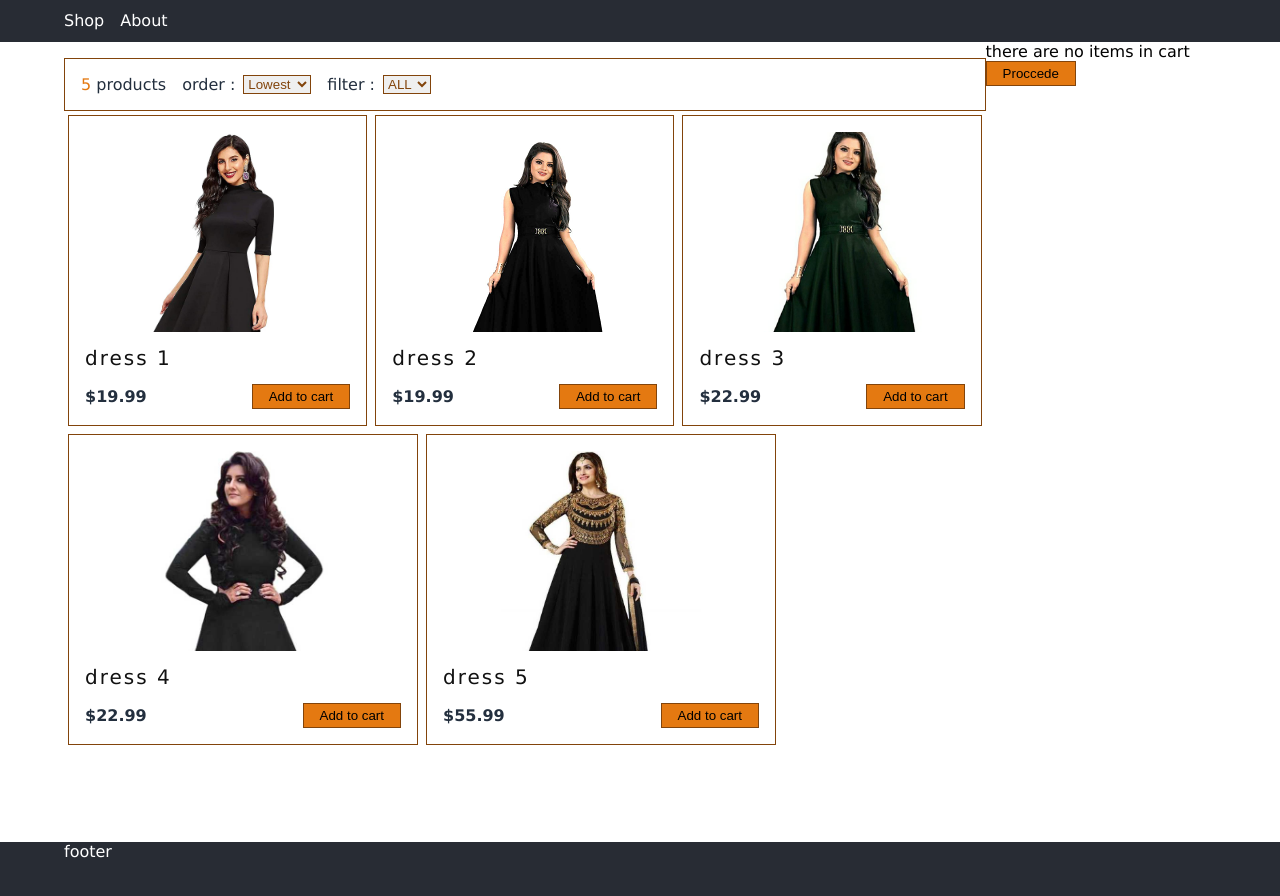
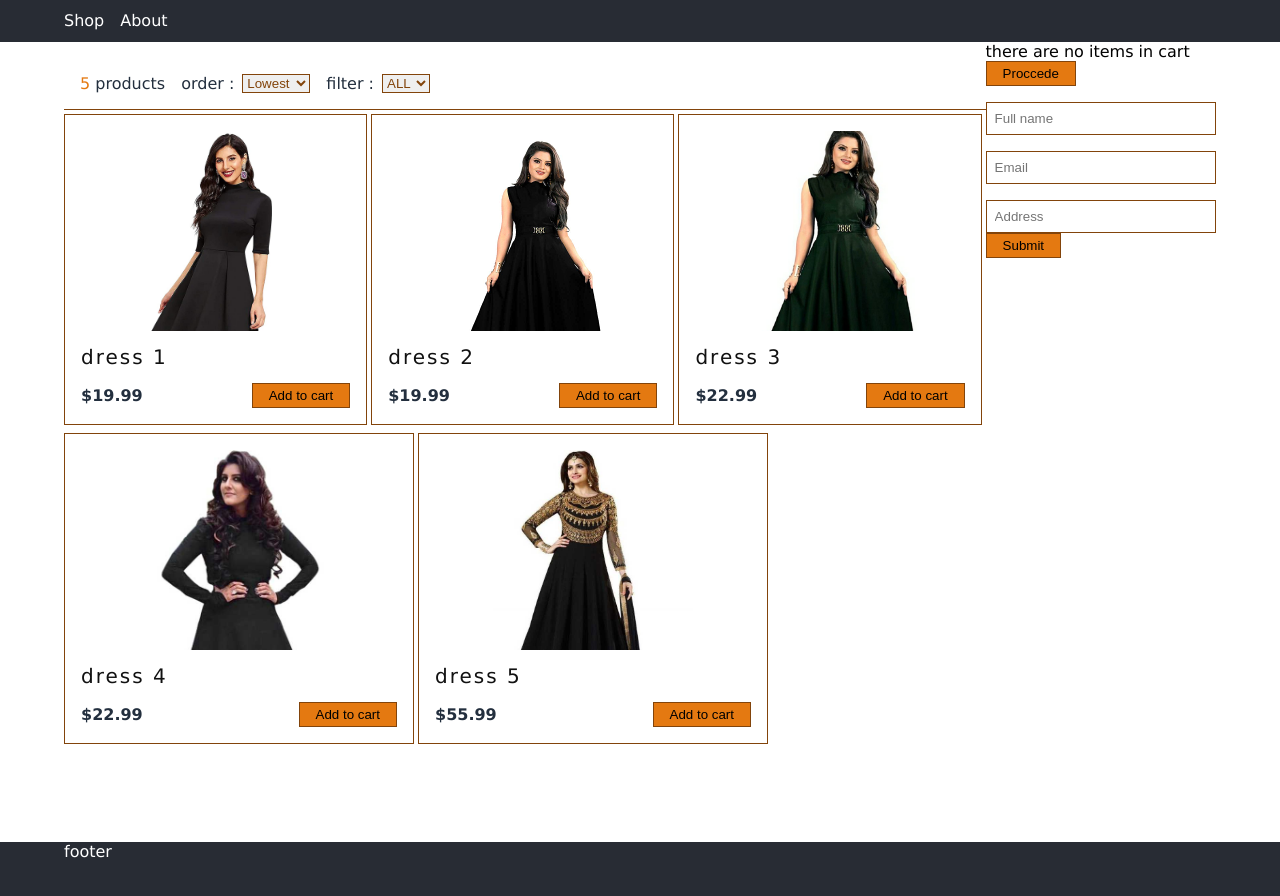
Before and after one commit to Saidfatah/REACT-REDUX-shoping-cart, a React (Create React App) app: page / in a window 1280 px wide. Both pictures are taken after a click on the button "Proccede". Shown: the top 896 px of the page. Built offline with nearby package versions, Linux system fonts and the light colour scheme.

Commit message:
done checkout form andits styling

```diff
--- a/src/Components/Products/Cart.js
+++ b/src/Components/Products/Cart.js
@@ -1,9 +1,9 @@
-import React from 'react'
+import React,{useState} from 'react'
 import CartItem from './CartItem'
+import Checkout from './Checkout'
 
-
-const Cart=({cartItems,deleteCartItem,proccedeToCheckout})=> {
-
+const Cart=({cartItems,deleteCartItem,proccedeToCheckout,createOrder})=> {
+     const [isCheckoutFormVisible, setisCheckoutFormVisible] = useState(false)
      return (
          <div className="cart">
               <p>{cartItems.length>0 ? ('you have '+cartItems.length +' items in cart' ) : 'there are no items in cart '} </p>
@@ -12,8 +12,12 @@ const Cart=({cartItems,deleteCartItem,proccedeToCheckout})=> {
                  {
                      cartItems.length>0 && <p>Total <span>${cartItems.map(item=>item.price * item.quanitity).reduce((a, b)=> a + b , 0)}</span></p>
                  }
-                <button  className="btn" onClick={proccedeToCheckout}>Proccede</button>
+                 <button  className="btn" onClick={e=>{
+                     proccedeToCheckout(e);
+                     setisCheckoutFormVisible(true)
+                 }}>Proccede</button>
              </div>
+             <Checkout {...{isCheckoutFormVisible, createOrder,setisCheckoutFormVisible}} />
          </div>
      )
 }
--- /dev/null
+++ b/src/Components/Products/Checkout.js
@@ -0,0 +1,87 @@
+import React,{useEffect,useState,useRef} from 'react'
+import Error from '../layout/Error'
+
+const defaultErrsObj= {
+    fullNameReq:false,
+    emailReq:false,
+    addressReq:false
+}
+const defaultUserInfo= {
+    fullName:'',
+    email:'',
+    address:'',
+}
+const Checkout=({isCheckoutFormVisible,setisCheckoutFormVisible,cartItems,createOrder})=> {
+    const [userInfo, setuserInfo] = useState({...defaultUserInfo})
+    const [errs, seterrs] = useState({...defaultErrsObj})
+
+
+    const formRef= useRef()
+
+    useEffect(() => {
+         setuserInfo({...defaultUserInfo})
+    }, [isCheckoutFormVisible])
+
+    const handleChange=(field)=>(e)=>setuserInfo({...userInfo,[field]:e.target.value})
+
+    const submit=(e)=>{
+        e.preventDefault()
+        const errsTemp = {...errs}
+        const {email,fullName,address} = userInfo
+        let errsCount = 0 ;
+        if(email == ""){
+             errsCount++;
+             errsTemp.emailReq=true
+         }
+        if(fullName == ""){
+             errsCount++;
+             errsTemp.fullNameReq=true
+        }
+        if(address == ""){
+             errsCount++;
+             errsTemp.addressReq=true
+        }
+
+        if(errsCount > 0 ) return seterrs(errsTemp)
+        //submit to db here
+        const order ={cartItems, email,fullName,address}
+        createOrder(order)
+        setisCheckoutFormVisible(false)
+    }
+
+    return (
+        <form onSubmit={submit} style={{display:isCheckoutFormVisible?'block':'none'}} className="form" ref={formRef}>
+            <input
+                  type="text"
+                  placeholder="Full name"
+                  value={userInfo.fullName}
+                  onFocus={e=>seterrs({...defaultErrsObj})}
+                  onChange={handleChange('fullName')}
+             />
+            <Error trigger={errs.fullNameReq} message="full name is required !" />
+
+            <input
+                  type="email"
+                  placeholder="Email"
+                  value={userInfo.email}
+                  onFocus={e=>seterrs({...defaultErrsObj})}
+                  onChange={handleChange('email')}
+            />
+            <Error trigger={errs.fullNameReq} message="email  is required !" />
+
+            <input
+                  type="text"
+                  placeholder="Address"
+                  value={userInfo.address}
+                  onFocus={e=>seterrs({...defaultErrsObj})}
+                  onChange={handleChange('address')}
+            />
+            <Error trigger={errs.addressReq} message="address is reqauired " />
+
+            <button type="submit" className="btn"  >Submit</button>
+        </form>
+    )
+
+}
+
+export default Checkout
--- a/src/Components/Routes/Shop.js
+++ b/src/Components/Routes/Shop.js
@@ -30,16 +30,21 @@ const Shop=()=> {
     }
     const deleteCartItem = (_id)=>{
         const tempCrtItems=  [...cartItems].filter(cartItem=>cartItem._id != _id)
+         //checkout update
+         localStorage.setItem('cart',JSON.stringify(tempCrtItems))
         setcartItems(tempCrtItems)
     }
     const proccedeToCheckout = ()=>{
 
     }
+    const createOrder =(order)=>{
+        //save the order
+    }
 
     return (
         <div className="container page shop">
              <Products addToCart={addToCart}/>
-             <Cart {...{cartItems,deleteCartItem,proccedeToCheckout}}  />
+             <Cart {...{cartItems,deleteCartItem,proccedeToCheckout,createOrder}}  />
         </div>
     )
 
--- /dev/null
+++ b/src/Components/layout/Error.js
@@ -0,0 +1,8 @@
+import React from 'react'
+
+const Error=({trigger,message})=> {
+   if(trigger) return <p className="err">{message}</p>
+   return null
+}
+
+export default Error
--- a/src/Style/App.css
+++ b/src/Style/App.css
@@ -43,6 +43,12 @@ ul{list-style: none;}
 
 }
 
+.err{
+  padding: .25rem 1rem;
+  background-color: red;
+  font-size: .8rem;
+  color: #fff;
+}
 .btn{
   padding: .25rem 1rem;
   background-color: var(--colorPrimary);
@@ -82,8 +88,7 @@ display: flex;
 flex: 1;
 }
 .products{
-
-flex: 4;
+ flex: 4;
 }
 .products__wrapper{
   display: flex;
@@ -94,7 +99,7 @@ flex: 4;
   display: flex;
   padding: 1rem 1rem;
   margin-top: 1rem;
-  border:1px solid  var(--colorPrimaryDark);
+  border-bottom:1px solid  var(--colorPrimaryDark);
 }
 .products__count{
    margin-right: 1rem;
@@ -141,7 +146,9 @@ flex: 4;
   justify-content: center;
   max-width: 350px;
   padding: 1rem;
-  margin: .25rem;
+  margin-right: .25rem;
+  margin-bottom: .25rem;
+  margin-top: .25rem;
   border:1px solid var(--colorPrimaryDark);
   animation: productFadeIn .5s ease-out forwards;
 }
@@ -233,7 +240,24 @@ flex: 4;
 }
 
 /* #endregion  */
+/* #region checkout form  */
+.form{
+  width: 100%;
+  position: relative;
+  top:50px;
+  opacity: 0;
+  animation: productFadeIn .5s ease-out forwards;
+}
+.form input{
+  width: 100%;
+  padding: .5rem;
+  margin-top: 1rem;
+  color : var(--colorPrimaryDark);
+  border: 1px solid var(--colorPrimaryDark);
+}
 
+
+/* #endregion  */
 
 @keyframes productFadeIn {
   100%{
```
Lines whose indentation alone changed are shown as unchanged.
